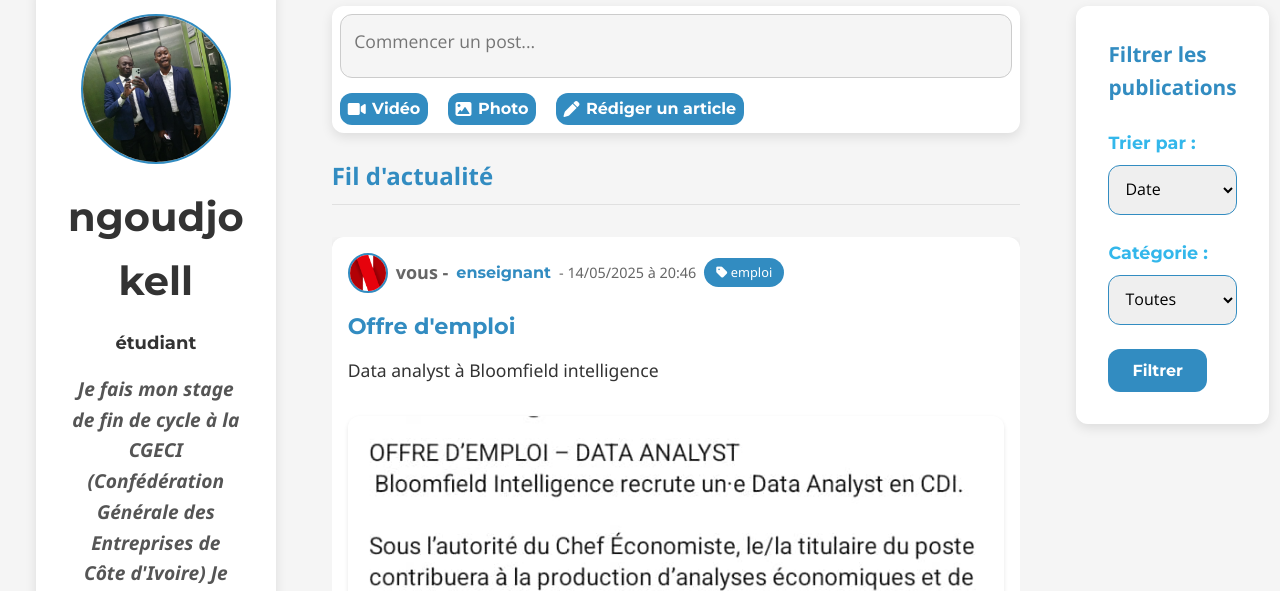
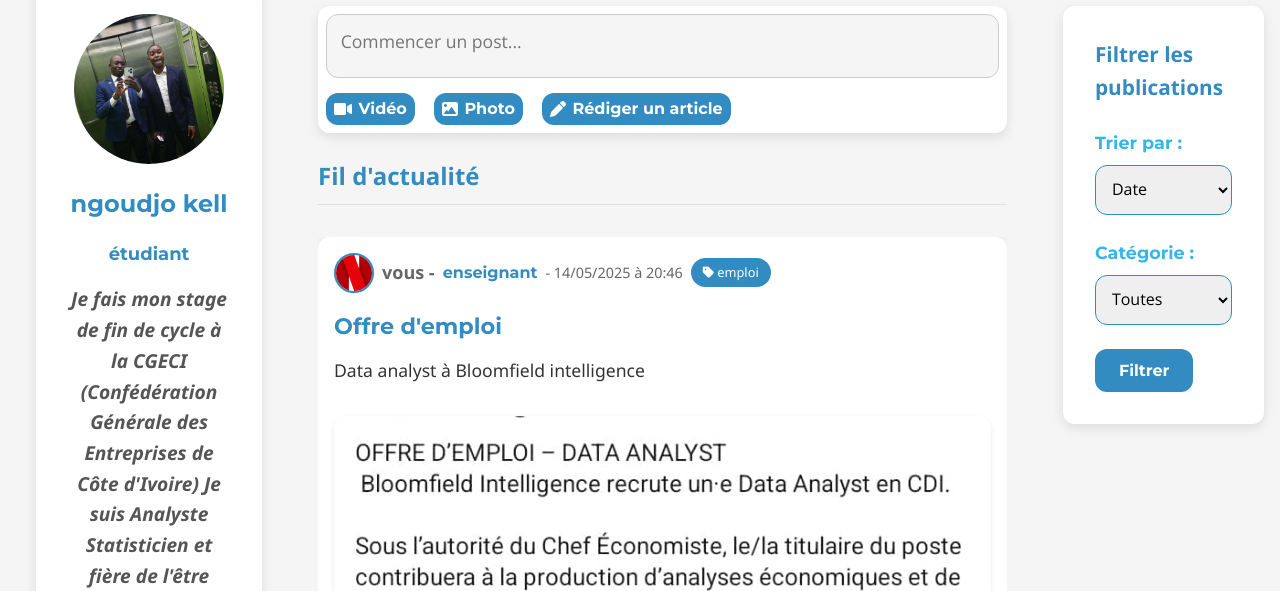
Before and after one commit to kellyoric/ensea_connect, a Flask app: page /accueil in a window 1280 px wide. Shown: the part 114-705 px from the top of the page. Run offline with Flask 3, Linux system fonts and the light colour scheme; a user stored in the database is signed in.

Commit message:
révision du projet

```diff
--- a/static/css/style_linkedin.css
+++ b/static/css/style_linkedin.css
@@ -131,13 +131,12 @@
   border-radius: 50%;
   object-fit: cover;
   margin-bottom: 0.5rem;
-  border: 2px solid var(--secondary);
 }
 
 .user-card h3 {
-  font-size: 2.5rem;
+  font-size: 1.5rem;
   font-weight: 700;
-  color: var(--dark);
+  color: var(--secondary);
 }
 
 .user-info {
--- a/templates/messages/inbox.html
+++ b/templates/messages/inbox.html
@@ -60,7 +60,8 @@
                     <input type="hidden" name="utilisateur_id" id="utilisateur_id">
                     <textarea name="contenu" rows="3" placeholder="Écris un message..."></textarea>
                     <input type="file" name="fichier" id="file-input" multiple>
-                    <button type="submit" class="btn-primary">Envoyer</button>
+                    <div id="preview-container" class="preview-container"></div>
+                    <button type="submit">Envoyer</button>
                 </form>
             </div>
         </div>
```
Also changed, not shown: database.db, static/uploads/IMG-20250401-WA0045.jpg (added), static/uploads/IMG-20250429-WA0014.jpg (added), static/uploads/IMG-20250506-WA0009.jpg (added), static/uploads/IMG-20250513-WA0003.jpg (added), static/uploads/IMG-20250514-WA0024.jpg (added), 2 other files.
